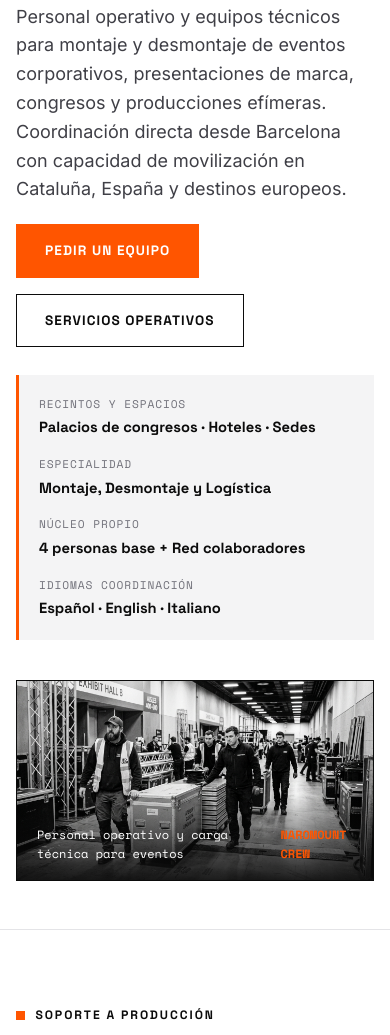
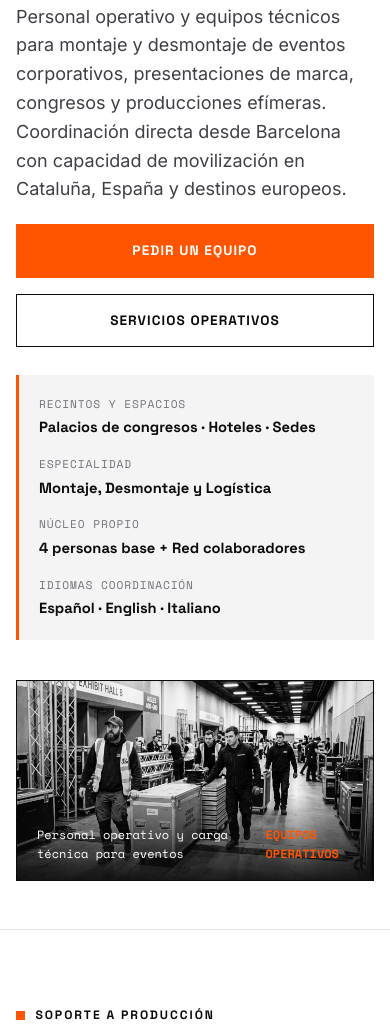
Before and after one commit to TheGBateman/NAROMOUNT, a plain HTML site: page es/eventos-personal-montaje/index.html in a window 390 px wide. Shown: the part 444-1479 px from the top of the page. Drawn offline with nearby package versions, Linux system fonts and the light colour scheme.

Commit message:
fix(review): refine neutral editorial image attribution and mobile hero CTA targets

```diff
--- a/css/style.css
+++ b/css/style.css
@@ -1938,3 +1938,14 @@ button {
   color: var(--color-accent-hover);
   transform: translateX(4px);
 }
+
+@media (max-width: 540px) {
+  .hero-cta-group {
+    flex-direction: column;
+    width: 100%;
+  }
+  .hero-cta-group .btn {
+    width: 100%;
+    text-align: center;
+  }
+}
--- a/es/eventos-personal-montaje/index.html
+++ b/es/eventos-personal-montaje/index.html
@@ -295,7 +295,7 @@
           <div class="service-hero-media">
             <img
               src="/assets/images/operations-crew.jpg"
-              alt="Personal operativo de NAROMOUNT coordinando materiales en recinto de eventos"
+              alt="Personal técnico coordinando materiales y logística en recinto de eventos"
               class="service-hero-img"
               width="1200"
               height="800"
@@ -303,7 +303,7 @@
             >
             <div class="service-hero-caption">
               <span>Personal operativo y carga técnica para eventos</span>
-              <span style="color: var(--color-accent); font-weight: 700;">NAROMOUNT CREW</span>
+              <span style="color: var(--color-accent); font-weight: 700;">EQUIPOS OPERATIVOS</span>
             </div>
           </div>
 
```
Also changed, not shown: en/retail-installation/index.html (+2 -2 lines), es/montaje-ferias-exposiciones/index.html (+2 -2 lines), es/montaje-mobiliario-comercial/index.html (+2 -2 lines).
